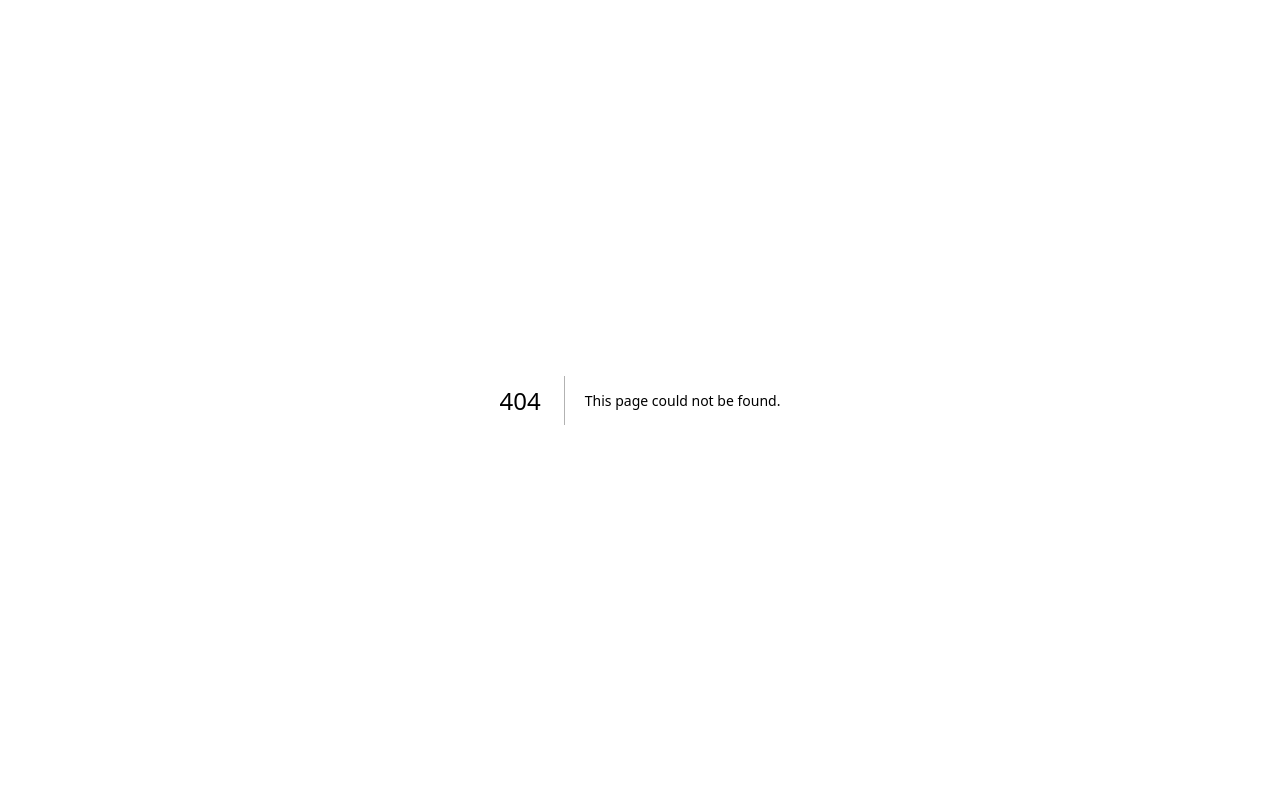
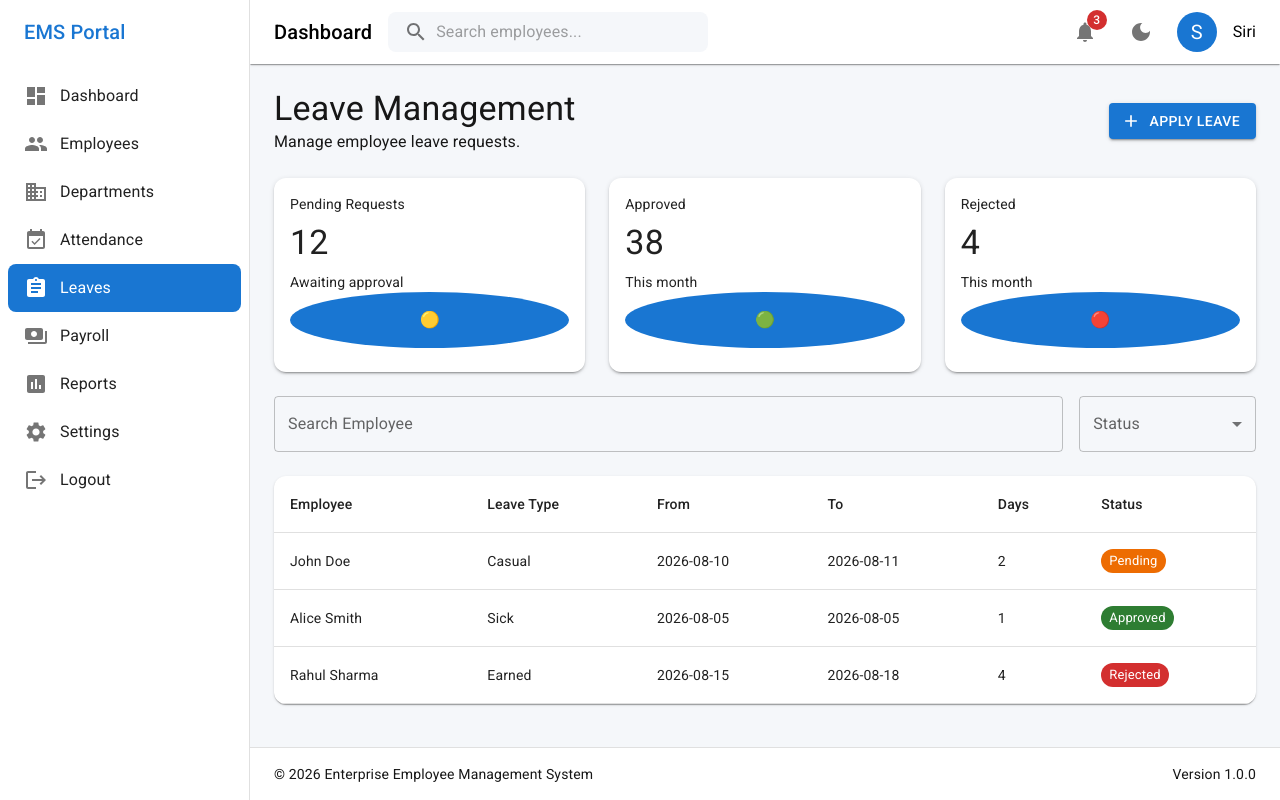
Before and after one commit to SiriBobbili9/Employee-Management-System, a Next.js app: page /leaves in a window 1280 px wide. Before the commit this address had no page. Built offline with nearby package versions, Linux system fonts and the light colour scheme.

Commit message:
Build Leaves Page

```diff
--- /dev/null
+++ b/app/components/leaves/LeaveFilters.tsx
@@ -0,0 +1,27 @@
+"use client";
+
+import { Box, MenuItem, TextField } from "@mui/material";
+
+export default function LeaveFilters() {
+  return (
+    <Box sx={{ display: "flex", gap: 2, mb: 3 }}>
+      <TextField
+        fullWidth
+        label="Search Employee"
+        placeholder="Search..."
+      />
+
+      <TextField
+        select
+        label="Status"
+        defaultValue=""
+        sx={{ width: 220 }}
+      >
+        <MenuItem value="">All</MenuItem>
+        <MenuItem value="Pending">Pending</MenuItem>
+        <MenuItem value="Approved">Approved</MenuItem>
+        <MenuItem value="Rejected">Rejected</MenuItem>
+      </TextField>
+    </Box>
+  );
+}
--- /dev/null
+++ b/app/components/leaves/LeaveHeader.tsx
@@ -0,0 +1,34 @@
+"use client";
+
+import { Box, Button, Typography } from "@mui/material";
+import AddIcon from "@mui/icons-material/Add";
+
+export default function LeaveHeader() {
+  return (
+    <Box
+      sx={{
+        mb: 3,
+        display: "flex",
+        justifyContent: "space-between",
+        alignItems: "center",
+      }}
+    >
+      <Box>
+        <Typography variant="h4" fontWeight="bold">
+          Leave Management
+        </Typography>
+
+        <Typography color="text.secondary">
+          Manage employee leave requests.
+        </Typography>
+      </Box>
+
+      <Button
+        variant="contained"
+        startIcon={<AddIcon />}
+      >
+        Apply Leave
+      </Button>
+    </Box>
+  );
+}
--- /dev/null
+++ b/app/components/leaves/LeaveSummary.tsx
@@ -0,0 +1,37 @@
+"use client";
+
+import Grid from "@mui/material/Grid";
+import DashboardCard from "../dashboard/DashboardCard";
+
+export default function LeaveSummary() {
+  return (
+    <Grid container spacing={3} sx={{ mb: 3 }}>
+      <Grid size={{ xs: 12, md: 4 }}>
+        <DashboardCard
+          title="Pending Requests"
+          value="12"
+          subtitle="Awaiting approval"
+          icon={<>🟡</>}
+        />
+      </Grid>
+
+      <Grid size={{ xs: 12, md: 4 }}>
+        <DashboardCard
+          title="Approved"
+          value="38"
+          subtitle="This month"
+          icon={<>🟢</>}
+        />
+      </Grid>
+
+      <Grid size={{ xs: 12, md: 4 }}>
+        <DashboardCard
+          title="Rejected"
+          value="4"
+          subtitle="This month"
+          icon={<>🔴</>}
+        />
+      </Grid>
+    </Grid>
+  );
+}
--- /dev/null
+++ b/app/components/leaves/LeaveTable.tsx
@@ -0,0 +1,65 @@
+"use client";
+
+import {
+  Chip,
+  Paper,
+  Table,
+  TableBody,
+  TableCell,
+  TableContainer,
+  TableHead,
+  TableRow,
+} from "@mui/material";
+
+import { leaves } from "../../constants/leaves";
+
+const getStatusColor = (
+  status: string
+): "warning" | "success" | "error" => {
+  switch (status) {
+    case "Pending":
+      return "warning";
+    case "Approved":
+      return "success";
+    default:
+      return "error";
+  }
+};
+
+export default function LeaveTable() {
+  return (
+    <TableContainer component={Paper} sx={{ borderRadius: 3 }}>
+      <Table>
+        <TableHead>
+          <TableRow>
+            <TableCell>Employee</TableCell>
+            <TableCell>Leave Type</TableCell>
+            <TableCell>From</TableCell>
+            <TableCell>To</TableCell>
+            <TableCell>Days</TableCell>
+            <TableCell>Status</TableCell>
+          </TableRow>
+        </TableHead>
+
+        <TableBody>
+          {leaves.map((leave) => (
+            <TableRow key={leave.id}>
+              <TableCell>{leave.employeeName}</TableCell>
+              <TableCell>{leave.leaveType}</TableCell>
+              <TableCell>{leave.fromDate}</TableCell>
+              <TableCell>{leave.toDate}</TableCell>
+              <TableCell>{leave.days}</TableCell>
+              <TableCell>
+                <Chip
+                  label={leave.status}
+                  color={getStatusColor(leave.status)}
+                  size="small"
+                />
+              </TableCell>
+            </TableRow>
+          ))}
+        </TableBody>
+      </Table>
+    </TableContainer>
+  );
+}
--- /dev/null
+++ b/app/constants/leaves.ts
@@ -0,0 +1,43 @@
+export interface Leave {
+  id: number;
+  employeeName: string;
+  leaveType: "Casual" | "Sick" | "Earned";
+  fromDate: string;
+  toDate: string;
+  days: number;
+  reason: string;
+  status: "Pending" | "Approved" | "Rejected";
+}
+
+export const leaves: Leave[] = [
+  {
+    id: 1,
+    employeeName: "John Doe",
+    leaveType: "Casual",
+    fromDate: "2026-08-10",
+    toDate: "2026-08-11",
+    days: 2,
+    reason: "Family Function",
+    status: "Pending",
+  },
+  {
+    id: 2,
+    employeeName: "Alice Smith",
+    leaveType: "Sick",
+    fromDate: "2026-08-05",
+    toDate: "2026-08-05",
+    days: 1,
+    reason: "Fever",
+    status: "Approved",
+  },
+  {
+    id: 3,
+    employeeName: "Rahul Sharma",
+    leaveType: "Earned",
+    fromDate: "2026-08-15",
+    toDate: "2026-08-18",
+    days: 4,
+    reason: "Vacation",
+    status: "Rejected",
+  },
+];
--- /dev/null
+++ b/app/leaves/page.tsx
@@ -0,0 +1,15 @@
+import LeaveHeader from "../components/leaves/LeaveHeader";
+import LeaveSummary from "../components/leaves/LeaveSummary";
+import LeaveFilters from "../components/leaves/LeaveFilters";
+import LeaveTable from "../components/leaves/LeaveTable";
+import MainLayout from "../components/layout/MainLayout";
+export default function LeavesPage() {
+  return (
+    <MainLayout>
+      <LeaveHeader />
+      <LeaveSummary />
+      <LeaveFilters />
+      <LeaveTable />
+    </MainLayout>
+  );
+}
```
Also changed, not shown: app/components/leaves/LeaveDialog.tsx (added).
